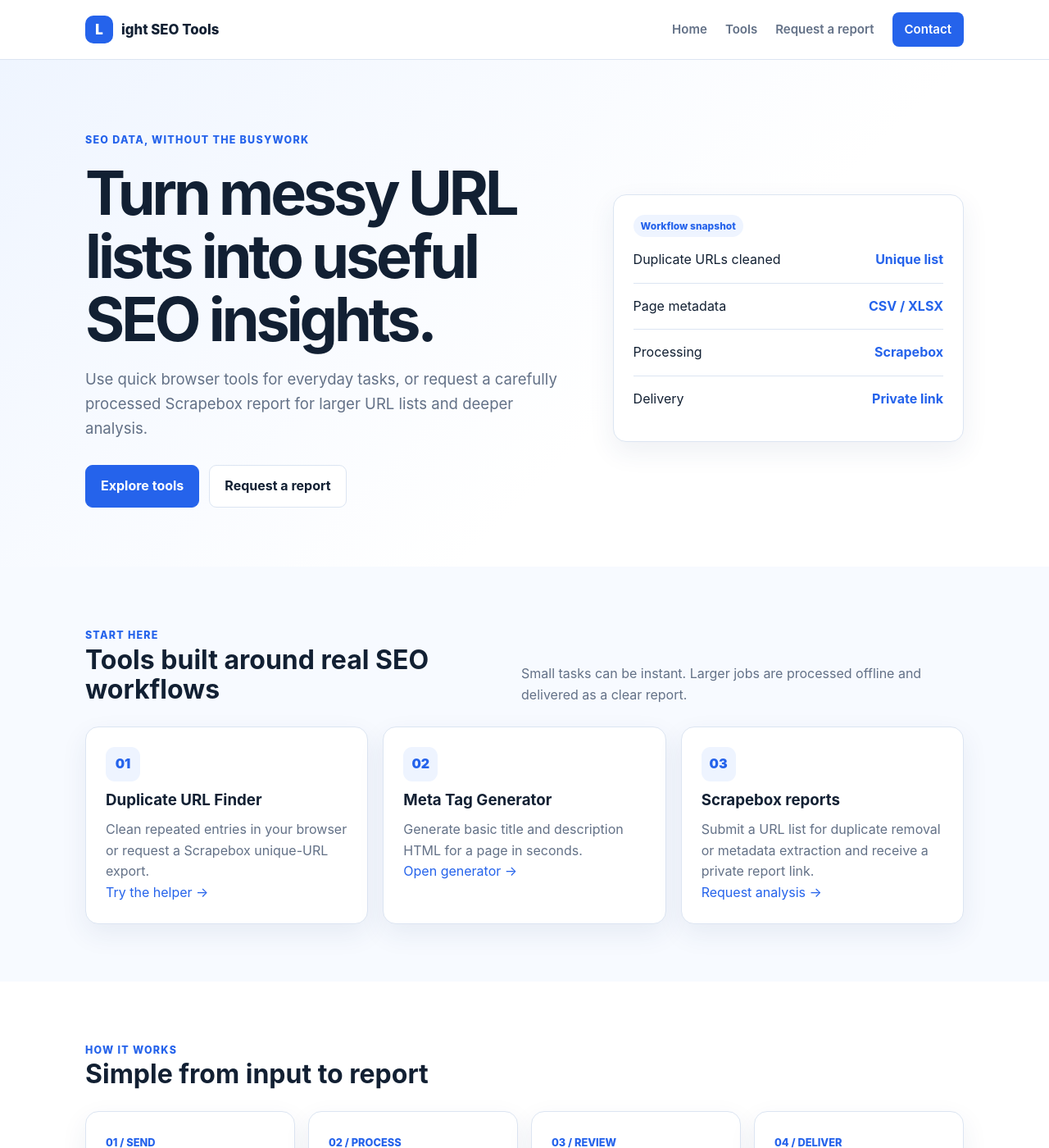
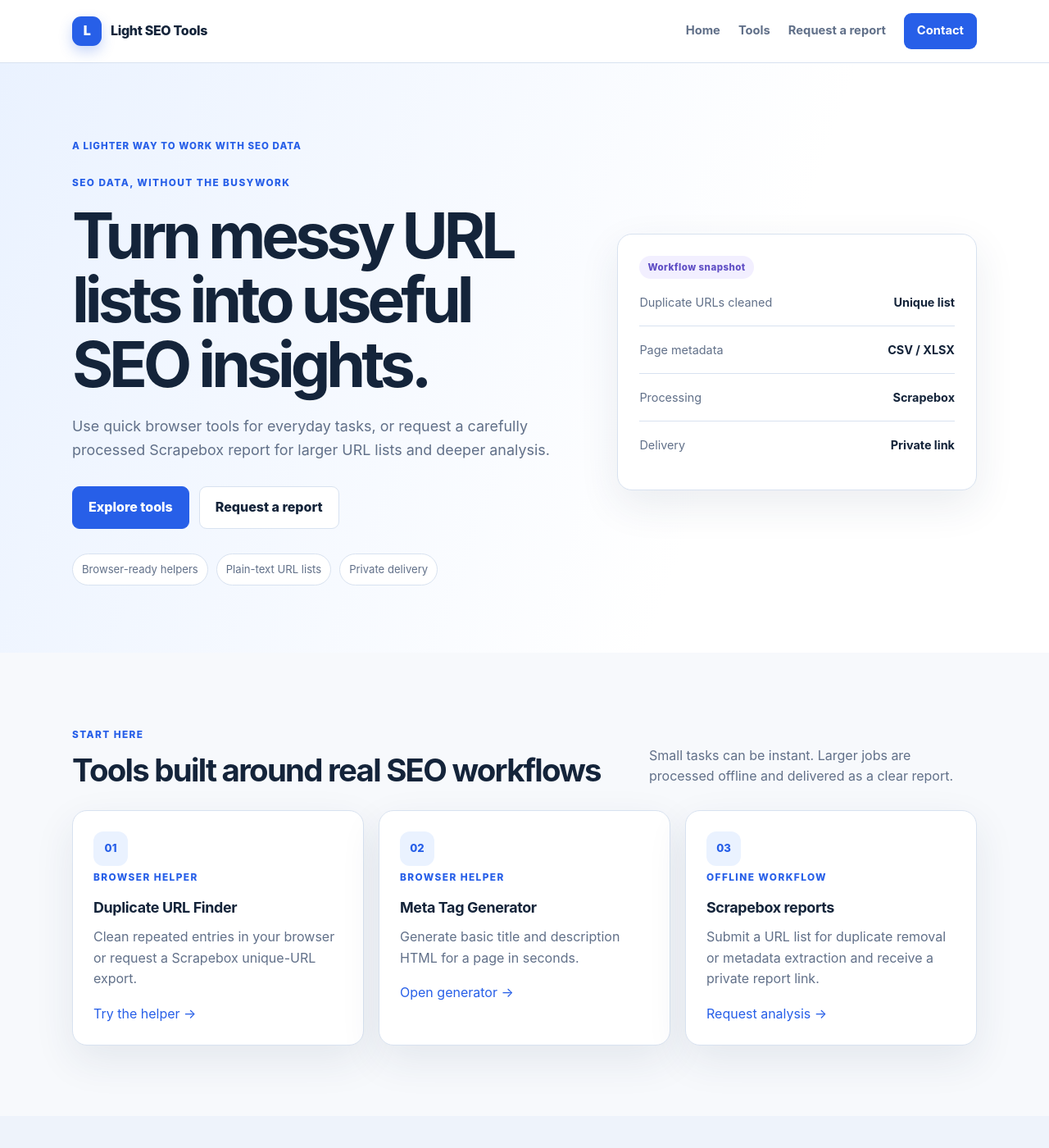
Before and after one commit to saonbd1/light-seo-tools, a Jekyll site: the page built from index.md, in a window 1280 px wide and 1400 px high. Shown: the whole window at 82% size. Built offline with Jekyll 4.4.1, drawn with Linux system fonts in a browser that asks for light colours; some of the changed text lies outside the part shown.

Commit message:
Refresh SEO tools visual system

```diff
--- a/_layouts/default.html
+++ b/_layouts/default.html
@@ -8,21 +8,19 @@
     <link rel="stylesheet" href="{{ site.baseurl }}/assets/site.css">
   </head>
   <body>
+    <a class="skip-link" href="#main-content">Skip to content</a>
     <header class="site-header">
       <div class="shell nav-wrap">
-        <a class="brand" href="{{ site.baseurl }}/"><span class="brand-mark">L</span><span>ight SEO Tools</span></a>
+        <a class="brand" href="{{ site.baseurl }}/"><span class="brand-mark">L</span><span>Light SEO Tools</span></a>
         <nav class="site-nav" aria-label="Main navigation">
-          <a href="{{ site.baseurl }}/">Home</a>
-          <a href="{{ site.baseurl }}/tools/tools-overview.html">Tools</a>
-          <a href="{{ site.baseurl }}/request.html">Request a report</a>
-          <a href="{{ site.baseurl }}/contact.html">Contact</a>
+          <a href="{{ site.baseurl }}/">Home</a><a href="{{ site.baseurl }}/tools/tools-overview.html">Tools</a><a href="{{ site.baseurl }}/request.html">Request a report</a><a href="{{ site.baseurl }}/contact.html">Contact</a>
         </nav>
       </div>
     </header>
-    <main>{{ content }}</main>
+    <main id="main-content">{{ content }}</main>
     <footer class="site-footer">
       <div class="shell footer-grid">
-        <div><a class="brand footer-brand" href="{{ site.baseurl }}/"><span class="brand-mark">L</span><span>ight SEO Tools</span></a><p>Practical SEO data, processed clearly.</p></div>
+        <div><a class="brand footer-brand" href="{{ site.baseurl }}/"><span class="brand-mark">L</span><span>Light SEO Tools</span></a><p>Practical SEO data, processed clearly.</p></div>
         <div><strong>Explore</strong><a href="{{ site.baseurl }}/tools/tools-overview.html">All tools</a><a href="{{ site.baseurl }}/request.html">Request a report</a></div>
         <div><strong>Support</strong><a href="{{ site.baseurl }}/contact.html">Contact</a><a href="{{ site.baseurl }}/admin.html">Admin</a></div>
       </div>
--- a/index.md
+++ b/index.md
@@ -4,45 +4,10 @@ title: SEO tools for cleaner decisions
 description: Fast browser helpers and Scrapebox-powered SEO reports for URLs, metadata, links and more.
 ---
 
-<section class="hero">
-  <div class="shell hero-grid">
-    <div>
-      <span class="eyebrow">SEO data, without the busywork</span>
-      <h1>Turn messy URL lists into useful SEO insights.</h1>
-      <p>Use quick browser tools for everyday tasks, or request a carefully processed Scrapebox report for larger URL lists and deeper analysis.</p>
-      <div class="actions"><a class="button" href="{{ site.baseurl }}/tools/tools-overview.html">Explore tools</a><a class="button secondary" href="{{ site.baseurl }}/request.html">Request a report</a></div>
-    </div>
-    <div class="hero-card">
-      <span class="pill">Workflow snapshot</span>
-      <div class="metric"><span>Duplicate URLs cleaned</span><strong>Unique list</strong></div>
-      <div class="metric"><span>Page metadata</span><strong>CSV / XLSX</strong></div>
-      <div class="metric"><span>Processing</span><strong>Scrapebox</strong></div>
-      <div class="metric"><span>Delivery</span><strong>Private link</strong></div>
-    </div>
-  </div>
-</section>
+<section class="hero"><div class="shell hero-grid"><div><span class="utility">A lighter way to work with SEO data</span><span class="eyebrow">SEO data, without the busywork</span><h1>Turn messy URL lists into useful SEO insights.</h1><p>Use quick browser tools for everyday tasks, or request a carefully processed Scrapebox report for larger URL lists and deeper analysis.</p><div class="actions"><a class="button" href="{{ site.baseurl }}/tools/tools-overview.html">Explore tools</a><a class="button secondary" href="{{ site.baseurl }}/request.html">Request a report</a></div><div class="trust-strip"><span>Browser-ready helpers</span><span>Plain-text URL lists</span><span>Private delivery</span></div></div><div class="hero-card"><span class="pill">Workflow snapshot</span><div class="metric"><span>Duplicate URLs cleaned</span><strong>Unique list</strong></div><div class="metric"><span>Page metadata</span><strong>CSV / XLSX</strong></div><div class="metric"><span>Processing</span><strong>Scrapebox</strong></div><div class="metric"><span>Delivery</span><strong>Private link</strong></div></div></div></section>
 
-<section class="section">
-  <div class="shell">
-    <div class="section-heading"><div><span class="eyebrow">Start here</span><h2>Tools built around real SEO workflows</h2></div><p>Small tasks can be instant. Larger jobs are processed offline and delivered as a clear report.</p></div>
-    <div class="cards">
-      <article class="card"><div class="icon">01</div><h3>Duplicate URL Finder</h3><p>Clean repeated entries in your browser or request a Scrapebox unique-URL export.</p><p><a href="{{ site.baseurl }}/tools/duplicate-url-finder.html">Try the helper →</a></p></article>
-      <article class="card"><div class="icon">02</div><h3>Meta Tag Generator</h3><p>Generate basic title and description HTML for a page in seconds.</p><p><a href="{{ site.baseurl }}/tools/meta-tag-generator.html">Open generator →</a></p></article>
-      <article class="card"><div class="icon">03</div><h3>Scrapebox reports</h3><p>Submit a URL list for duplicate removal or metadata extraction and receive a private report link.</p><p><a href="{{ site.baseurl }}/request.html">Request analysis →</a></p></article>
-    </div>
-  </div>
-</section>
+<section class="section"><div class="shell"><div class="section-heading"><div><span class="eyebrow">Start here</span><h2>Tools built around real SEO workflows</h2></div><p>Small tasks can be instant. Larger jobs are processed offline and delivered as a clear report.</p></div><div class="cards"><article class="card"><div class="icon">01</div><span class="eyebrow">Browser helper</span><h3>Duplicate URL Finder</h3><p>Clean repeated entries in your browser or request a Scrapebox unique-URL export.</p><a href="{{ site.baseurl }}/tools/duplicate-url-finder.html">Try the helper →</a></article><article class="card"><div class="icon">02</div><span class="eyebrow">Browser helper</span><h3>Meta Tag Generator</h3><p>Generate basic title and description HTML for a page in seconds.</p><a href="{{ site.baseurl }}/tools/meta-tag-generator.html">Open generator →</a></article><article class="card"><div class="icon">03</div><span class="eyebrow">Offline workflow</span><h3>Scrapebox reports</h3><p>Submit a URL list for duplicate removal or metadata extraction and receive a private report link.</p><a href="{{ site.baseurl }}/request.html">Request analysis →</a></article></div></div></section>
 
-<section class="section alt">
-  <div class="shell">
-    <div class="section-heading"><div><span class="eyebrow">How it works</span><h2>Simple from input to report</h2></div></div>
-    <div class="steps">
-      <div class="card"><span class="step-number">01 / SEND</span><h3>Choose a tool</h3><p>Tell us what you want to analyze and upload a plain-text URL list when needed.</p></div>
-      <div class="card"><span class="step-number">02 / PROCESS</span><h3>Run the workflow</h3><p>Scrapebox processes the list on the offline workstation.</p></div>
-      <div class="card"><span class="step-number">03 / REVIEW</span><h3>Quality check</h3><p>Results are checked for counts, structure, and missing values.</p></div>
-      <div class="card"><span class="step-number">04 / DELIVER</span><h3>Get your report</h3><p>Receive a private download link for the finished export.</p></div>
-    </div>
-  </div>
-</section>
+<section class="section alt"><div class="shell"><div class="section-heading"><div><span class="eyebrow">How it works</span><h2>Simple from input to report</h2></div></div><div class="steps"><div class="card"><span class="step-number">01 / SEND</span><h3>Choose a tool</h3><p>Tell us what you want to analyze and upload a plain-text URL list when needed.</p></div><div class="card"><span class="step-number">02 / PROCESS</span><h3>Run the workflow</h3><p>Scrapebox processes the list on the offline workstation.</p></div><div class="card"><span class="step-number">03 / REVIEW</span><h3>Quality check</h3><p>Results are checked for counts, structure, and missing values.</p></div><div class="card"><span class="step-number">04 / DELIVER</span><h3>Get your report</h3><p>Receive a private download link for the finished export.</p></div></div></div></section>
 
 <section class="section"><div class="shell"><div class="cta"><div><span class="eyebrow">Ready to start?</span><h2>Send your first URL list.</h2><p>Start with duplicate URL cleanup or a metadata report.</p></div><a class="button" href="{{ site.baseurl }}/request.html">Request a report</a></div></div></section>
```
Also changed, not shown: contact.html (+1 -7 lines), request.html (+1 -10 lines), tools/tools-overview.md (+1 -14 lines), assets/site.css.
